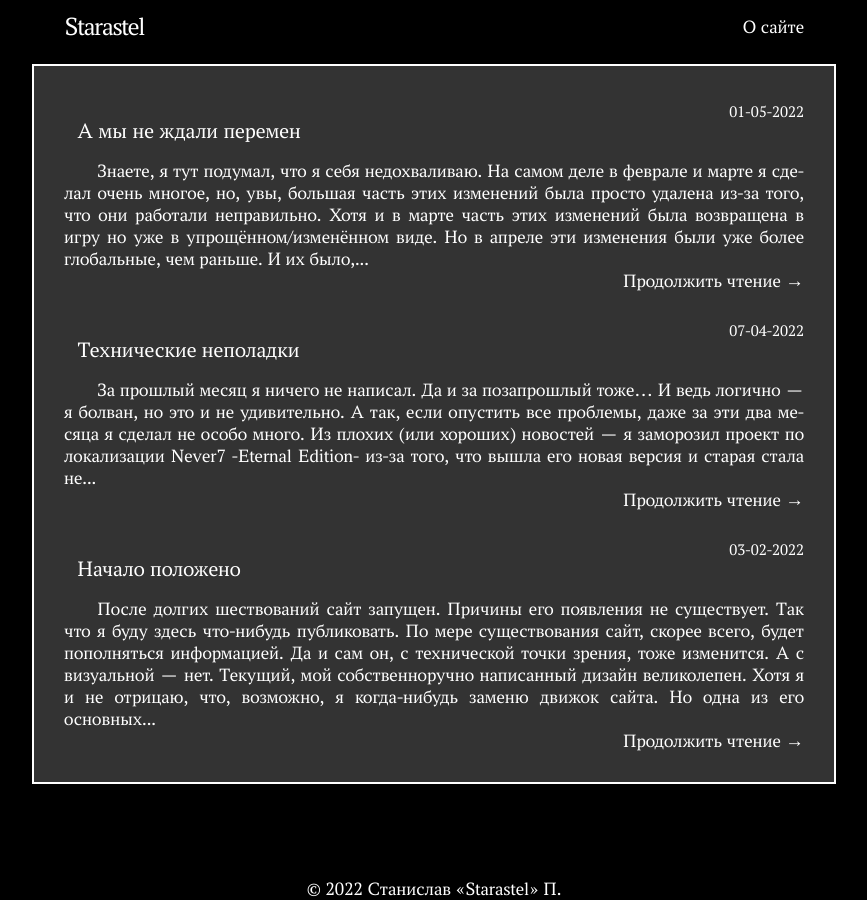
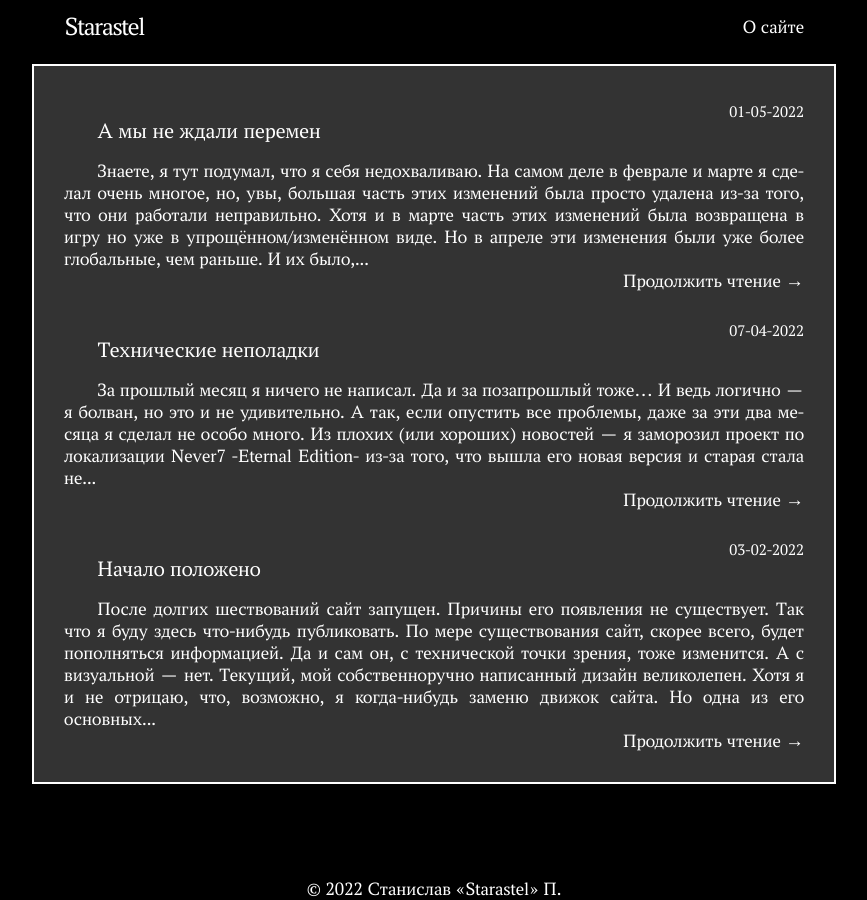
Before and after one commit to Starastel/stStarastel, a Jekyll site: the page built from index.html, in a window 1280 px wide. Shown: the whole page, without its empty margins (206-1073 px from the left). Built offline with Jekyll 4.4.1, drawn with Linux system fonts in a browser that asks for light colours; the list of posts is cut into pages by our own code.

Commit message:
Update home.html

```diff
--- a/_layouts/home.html
+++ b/_layouts/home.html
@@ -13,7 +13,7 @@ layout: default
 	  {%- for post in paginator.posts -%}
 		<li>
 			<div class="pst_ttl">
-			<div><h3><a href="{{ post.url }}">{{ post.title }}</a></h3></div>
+			<div><h3><p style="text-align:left;"><a href="{{ post.url }}">{{ post.title }}</a></p></h3></div>
 			{%- assign date_format = site.date_format | default: "%d-%m-%Y" -%}
 			<div><font size="3pt"><p style="text-align:right;">{{ post.date | date: date_format }}</p></font></div>
 			</div>
```
